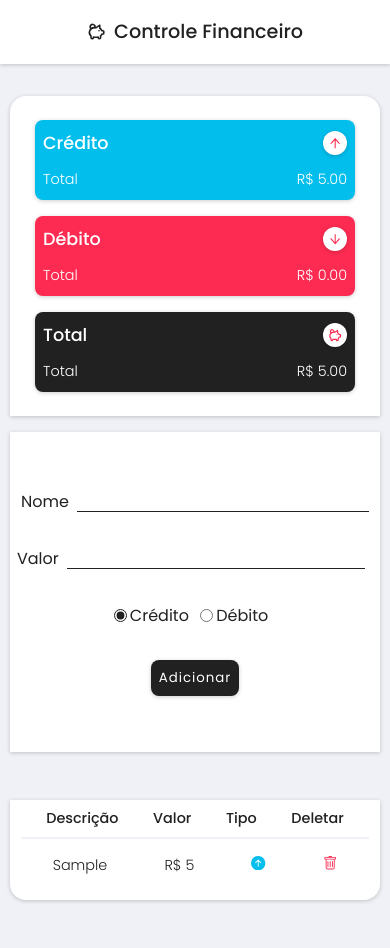
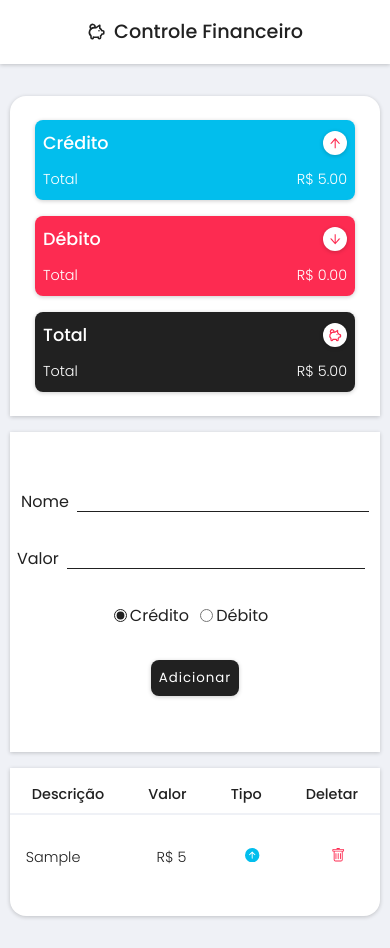
Before and after one commit to dev-marcioreis/financial-control, a React (Create React App) app: page / in a window 390 px wide. Both pictures are taken after typing "Sample", "5" into the empty fields and a click on the button "Adicionar". Built offline with nearby package versions, Linux system fonts and the light colour scheme.

Commit message:
media query

```diff
--- a/src/components/items/Items.jsx
+++ b/src/components/items/Items.jsx
@@ -14,19 +14,15 @@ const Items = ( { items, setItems } ) => {
   return (
     <>
         <section className='section items'>
-          <div className='container'>
               <div className='items__info'>
                 <span>descrição</span>
                 <span>valor</span>
                 <span>tipo</span>
                 <span>deletar</span>
               </div>
-              <div className='items-item'>
                 {
                   items?.map((item, index) => (<Item key={index} item={item} />))
                 }
-              </div>
-          </div>
         </section>
     </>
   )
--- a/src/components/items/item/Item.jsx
+++ b/src/components/items/item/Item.jsx
@@ -5,15 +5,13 @@ import { BsFillArrowUpCircleFill as Up, BsFillArrowDownCircleFill as Down } from
 const Item = ( { item, onDelete } ) => {
   return (
     <>
-        <section className='section item'>
-          <div className='container'>
+        <section className='item'>
               <div className='item__info'>
                 <span>{item.desc}</span>
                 <span>{`R$ ${item.amount}`}</span>
                 <span>{item.expense ? (<Down color="hsl(349, 98%, 58%)" />) : (<Up color="hsl(192, 98%, 47%)" />)}</span>
                 <span className='btn'>{<BsTrash color="hsl(349, 98%, 58%)" onClick={() => onDelete(item.id)}/>}</span>
               </div>
-          </div>
         </section>
     </>
   )
--- a/src/components/items/item/item.css
+++ b/src/components/items/item/item.css
@@ -1,11 +1,52 @@
 .item {
-    width: 100%;
+    margin: 3rem auto;
+    display: flex;
+    align-items: center;
+    justify-content: center;
 }
 .item .item__info {
     display: flex;
-    align-items: center;
     justify-content: space-around;
+    width: 100%;
 }
-.btn {
-    cursor: pointer;
+.item .item__info span:nth-child(1) {
+    width: 30%;
 }
+.item .item__info span:nth-child(2) {
+    width: 10%;
+    margin-left: -12rem;
+    text-align: left;
+}
+.item .item__info span:nth-child(3) {
+    width: 5%;
+    margin-right: -1rem;
+    text-align: left;
+}
+.item .item__info span:nth-child(4) {
+    width: 5%;
+    margin-left: 2rem;
+    text-align: left;
+}
+
+
+/*==========Media Query==========*/
+@media (max-width: 768px) {
+    .item {
+        margin: 2rem auto;
+    }
+    .item .item__info {
+        justify-content: space-between;
+        padding: 0 1rem;
+    }
+    .item .item__info span:nth-child(2) {
+        margin-left: .5rem;
+        width: 20%;
+    }
+    .item .item__info span:nth-child(3) {
+        margin-right: 1rem;
+    }
+    .item .item__info span:nth-child(4) {
+        margin-right: 1rem;
+    }
+
+}
--- a/src/components/items/items.css
+++ b/src/components/items/items.css
@@ -6,24 +6,24 @@
     border-bottom-left-radius: 1rem;
     border-bottom-right-radius: 1rem;
     margin: 3rem auto;
-    padding: .5rem;
 }
-.items__info {
+.items .items__info {
     display: flex;
     align-items: center;
     justify-content: space-around;
-    padding: 0 .5rem;
     border-bottom: 2px solid var(--bg-color);
 }
-.items__info span {
+.items .items__info span {
     font-weight: 500;
     text-transform: capitalize;
     margin-block-end: .5rem;
 }
-.items-item {
-    display: flex;
-    align-items: center;
-    justify-content: space-around;
-    flex-direction: column;
-    gap: .1rem;
+
+
+/*==========Media Query==========*/
+@media (max-width: 768px) {
+    .items {
+        margin: 1rem auto;
+    }
+
 }
```
